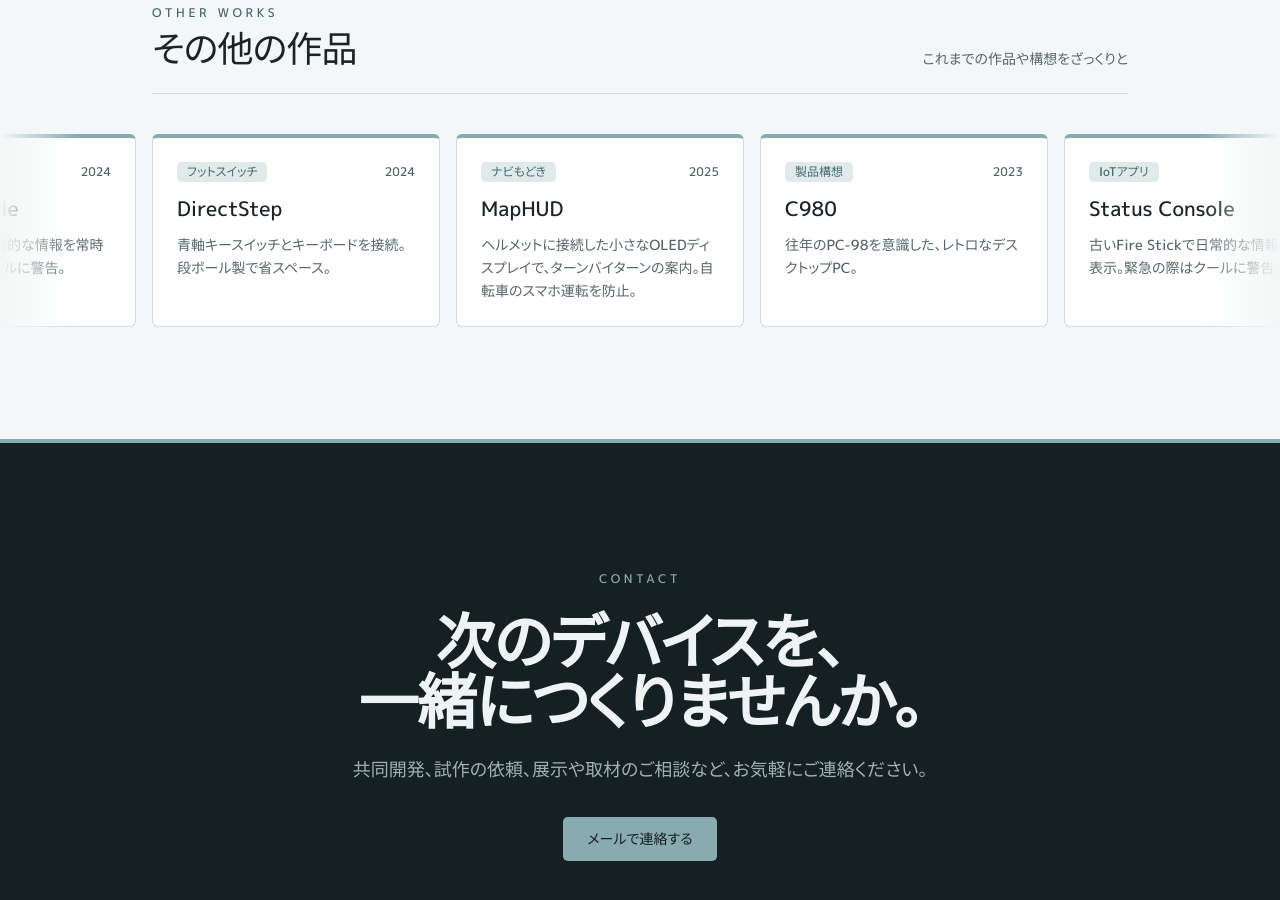
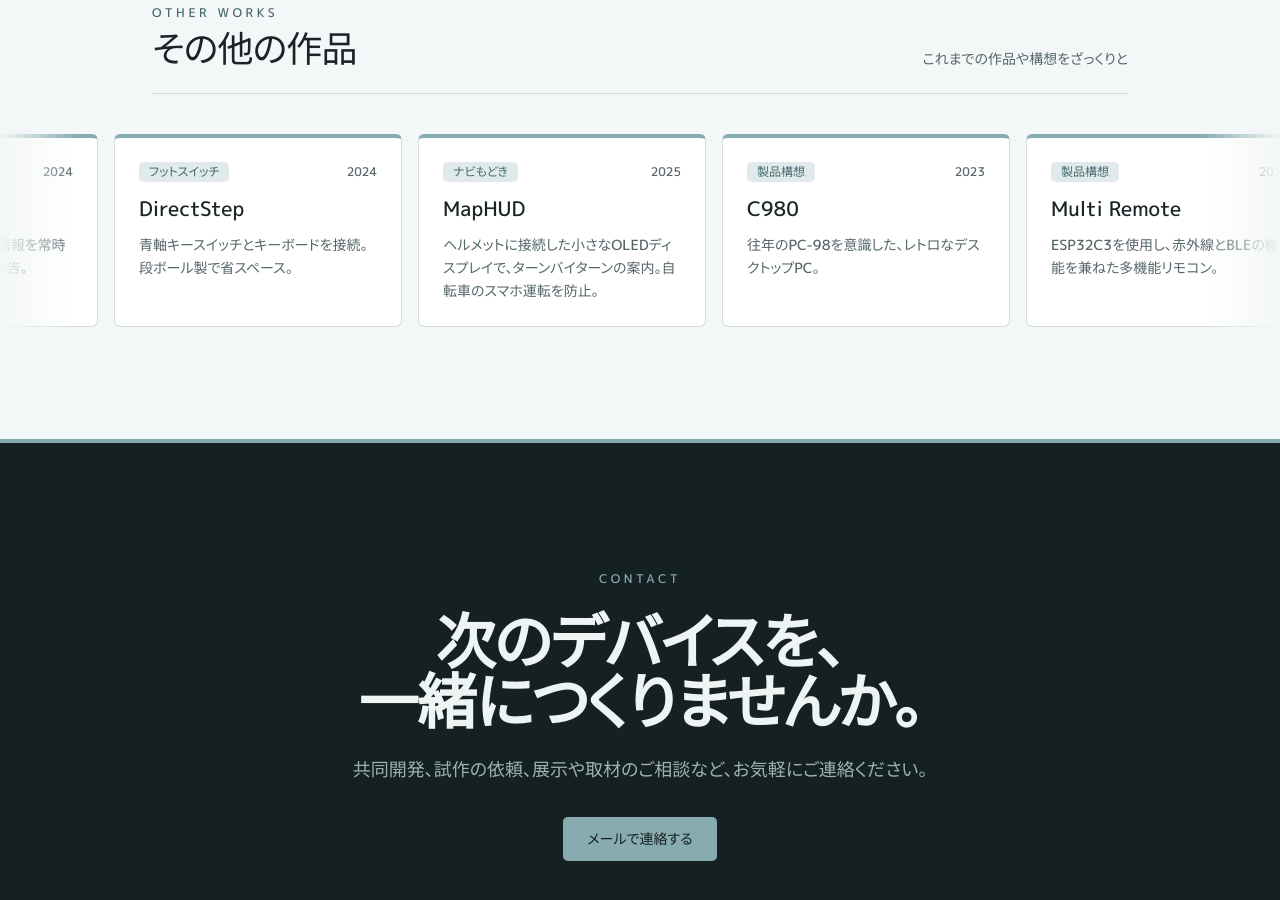
Before and after one commit to sanhachi/3Hachi6-Electronics, a plain HTML site: page index.html in a window 1280 px wide. Shown: the part 2920-3820 px from the top of the page. Drawn offline with Linux system fonts and the light colour scheme; a web font is replaced by a local one.

Commit message:
Update index.html

```diff
--- a/index.html
+++ b/index.html
@@ -193,13 +193,13 @@
               <p>往年のPC-98を意識した、レトロなデスクトップPC。</p>
             </li>
 
-            <!--<li class="work-card">
-              <div class="work-meta"><span class="work-cat">照明</span><span>2025</span></div>
-              <h3>Desk Lamp R1</h3>
-              <p>色温度と明るさを無段階で調整できるデスクライト。タッチ操作対応。</p>
+            <li class="work-card">
+              <div class="work-meta"><span class="work-cat">製品構想</span><span>2025</span></div>
+              <h3>Multi Remote</h3>
+              <p>ESP32C3を使用し、赤外線とBLEの機能を兼ねた多機能リモコン。</p>
             </li>
 
-            <li class="work-card">
+            <!--<li class="work-card">
               <div class="work-meta"><span class="work-cat">リモコン</span><span>2023</span></div>
               <h3>BLE Remote</h3>
               <p>スライド送り用の小さなBluetoothリモコン。CR2032で約1年動作。</p>
```
